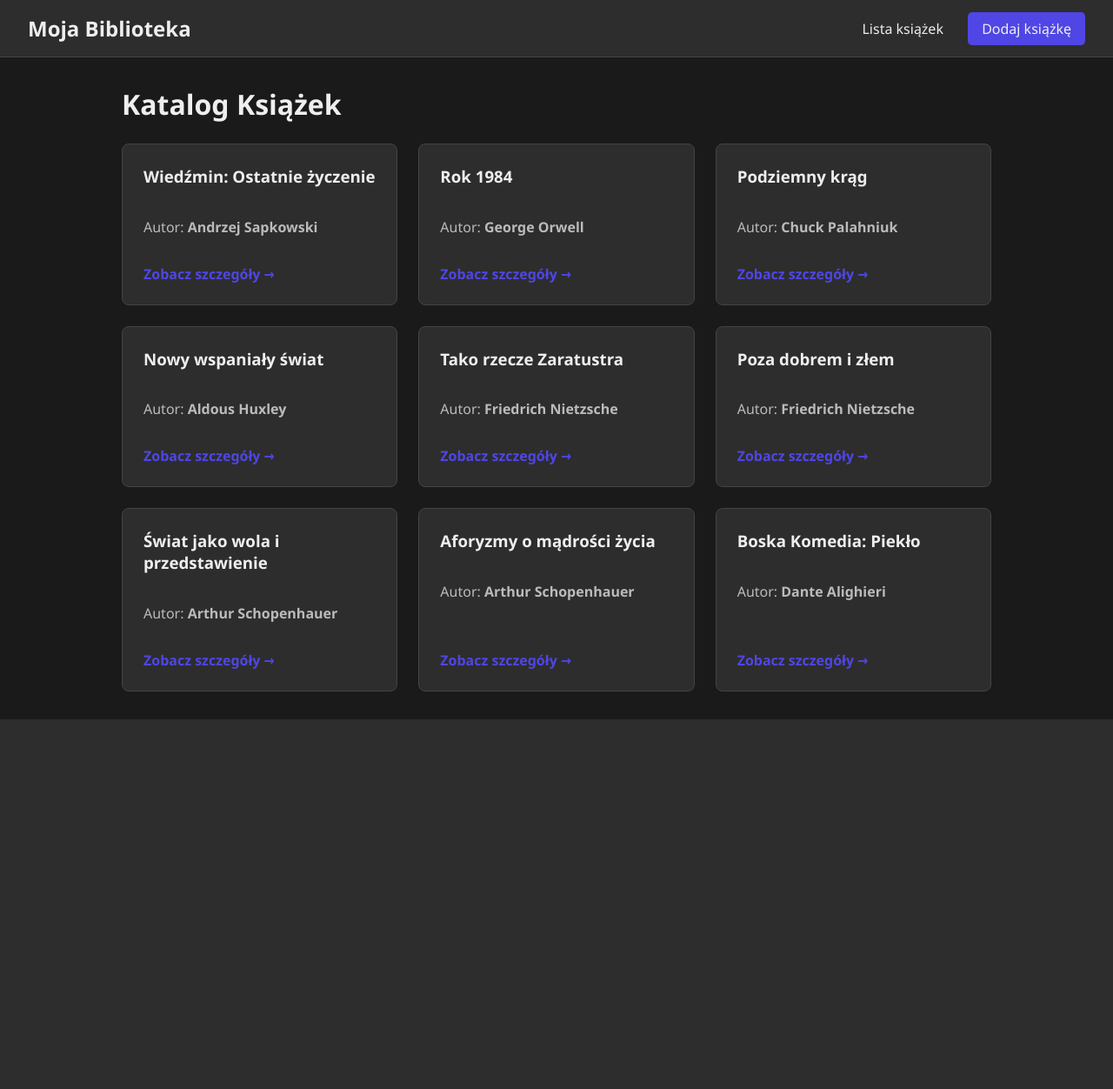
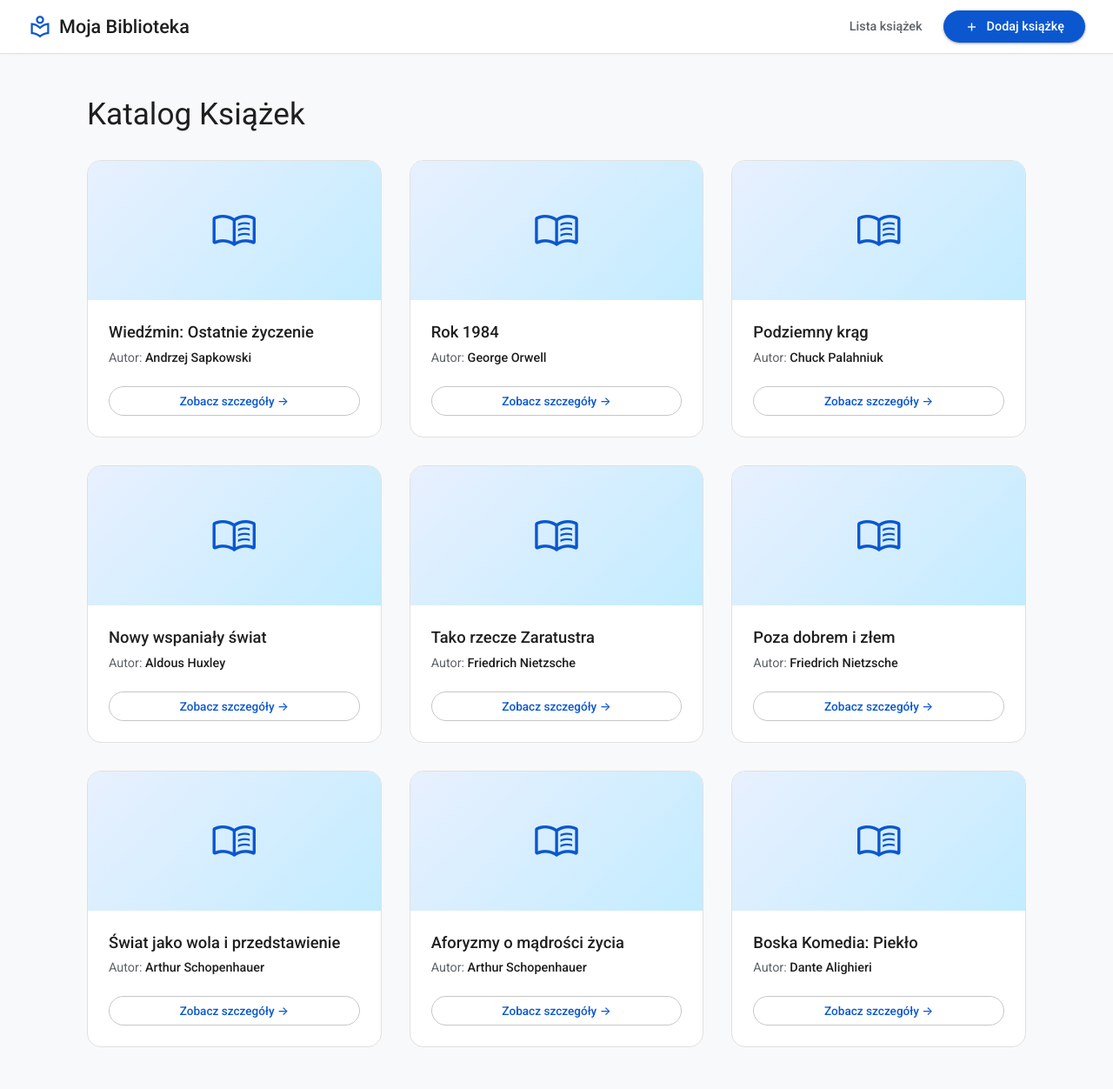
Before and after one commit to VD77608/projekt.VD77608.github.io, a Flask app: page / in a window 1280 px wide. Shown: the whole page at 87% size. Before the commit the page ends 827 px from the top, so only its background shows below. Run offline with Flask 3, Linux system fonts and the light colour scheme; data comes from the database, SQL or seed files in the repository.

Commit message:
Overhaul UI to Google-style Material 3 Design

```diff
--- a/static/style.css
+++ b/static/style.css
@@ -1,148 +1,330 @@
 :root {
-    --bg-color: #1a1a1a;
-    --card-bg: #2d2d2d;
-    --text-color: #eeeeee;
-    --accent-color: #4f46e5;      /* indigo */
-    --accent-hover: #4338ca;      /* darker indigo */
-    --border-color: #444444;
+    --bg-color: #f8f9fa;
+    --card-bg: #ffffff;
+    --text-primary: #1f1f1f;
+    --text-secondary: #5f6368;
+    --accent-color: #0b57d0;       /* Google Blue */
+    --accent-hover: #0842a0;       /* Darker Google Blue */
+    --border-color: #e0e0e0;
+    --outline-color: #747775;
 }
 
 body {
-    font-family: 'Segoe UI', Tahoma, Geneva, Verdana, sans-serif;
-    background-color: var(--bg-color);   /* #1a1a1a */
-    color: var(--text-color);            /* #eeeeee */
+    font-family: 'Roboto', -apple-system, BlinkMacSystemFont, 'Segoe UI', sans-serif;
+    background-color: var(--bg-color);
+    color: var(--text-primary);
     margin: 0;
     padding: 0;
+    -webkit-font-smoothing: antialiased;
 }
 
+/* Navbar Style (Google App Bar style) */
 .navbar {
-    background-color: var(--card-bg);      /* #2d2d2d */
+    background-color: var(--card-bg);
     display: flex;
     justify-content: space-between;
     align-items: center;
-    padding: 1rem 2rem;
+    padding: 0.75rem 2rem;
     border-bottom: 1px solid var(--border-color);
+    box-shadow: 0 1px 2px 0 rgba(60, 64, 67, 0.03);
 }
+
 .nav-brand {
-    font-size: 1.5rem;
-    font-weight: bold;
-    color: var(--text-color);
+    font-size: 1.35rem;
+    font-weight: 500;
+    color: var(--text-primary);
     text-decoration: none;
+    display: flex;
+    align-items: center;
+    gap: 0.5rem;
 }
-.nav-links a {
-    color: var(--text-color);
+
+.nav-logo-icon {
+    font-size: 28px;
+    color: var(--accent-color);
+}
+
+.nav-links {
+    display: flex;
+    align-items: center;
+    gap: 1.5rem;
+}
+
+.nav-links a:not(.btn-add) {
+    color: var(--text-secondary);
     text-decoration: none;
-    margin-left: 1.5rem;
+    font-weight: 500;
+    font-size: 0.9rem;
+    transition: color 0.2s;
 }
+
+.nav-links a:not(.btn-add):hover {
+    color: var(--text-primary);
+}
+
+/* Google-style Pill Button */
 .btn-add {
     background-color: var(--accent-color);
-    padding: 0.5rem 1rem;
-    border-radius: 5px;
-    transition: background 0.2s;
+    color: white !important;
+    text-decoration: none;
+    padding: 0.6rem 1.5rem;
+    border-radius: 100px;
+    font-weight: 500;
+    font-size: 0.9rem;
+    display: inline-flex;
+    align-items: center;
+    gap: 0.5rem;
+    box-shadow: 0 1px 2px 0 rgba(60, 64, 67, 0.3), 0 1px 3px 1px rgba(60, 64, 67, 0.15);
+    transition: background-color 0.2s, box-shadow 0.2s;
 }
+
 .btn-add:hover {
     background-color: var(--accent-hover);
+    box-shadow: 0 1px 3px 0 rgba(60, 64, 67, 0.3), 0 4px 8px 3px rgba(60, 64, 67, 0.15);
 }
 
-.container {
-    max-width: 1000px;
-    margin: 2rem auto;
-    padding: 0 1rem;
+.btn-icon {
+    font-size: 18px;
 }
 
+/* Layout Container */
+.container {
+    max-width: 1080px;
+    margin: 3rem auto;
+    padding: 0 1.5rem;
+}
+
+.container h1 {
+    font-size: 2.2rem;
+    font-weight: 400;
+    margin-bottom: 2rem;
+    color: var(--text-primary);
+}
+
+/* Google Play Books Card Grid */
 .books-grid {
     display: grid;
-    grid-template-columns: repeat(auto-fill, minmax(280px, 1fr));
-    gap: 1.5rem;
+    grid-template-columns: repeat(auto-fill, minmax(260px, 1fr));
+    gap: 2rem;
     margin-top: 1.5rem;
 }
+
 .book-card {
     background-color: var(--card-bg);
     border: 1px solid var(--border-color);
-    border-radius: 8px;
+    border-radius: 16px;
+    display: flex;
+    flex-direction: column;
+    overflow: hidden;
+    transition: box-shadow 0.2s, border-color 0.2s;
+}
+
+.book-card:hover {
+    border-color: #c4c7c5;
+    box-shadow: 0 4px 12px 0 rgba(60, 64, 67, 0.15);
+}
+
+.book-card-cover {
+    background: linear-gradient(135deg, #e8f0fe 0%, #c2ecff 100%);
+    height: 160px;
+    display: flex;
+    align-items: center;
+    justify-content: center;
+}
+
+.book-icon {
+    font-size: 54px;
+    color: var(--accent-color);
+}
+
+.book-card-info {
     padding: 1.5rem;
     display: flex;
     flex-direction: column;
+    flex-grow: 1;
 }
+
 .book-card h3 {
-    margin-top: 0;
+    margin: 0 0 0.5rem 0;
+    font-size: 1.15rem;
+    font-weight: 500;
+    line-height: 1.4;
+    color: var(--text-primary);
 }
+
 .author {
-    color: #bbb;
-    flex-grow: 1;     /* pushes the details link to the bottom */
+    color: var(--text-secondary);
+    font-size: 0.9rem;
+    margin: 0 0 1.5rem 0;
+    flex-grow: 1;
 }
+
+.author strong {
+    font-weight: 500;
+    color: var(--text-primary);
+}
+
+/* Google-style Outlined Card Button */
 .btn-details {
     color: var(--accent-color);
     text-decoration: none;
-    font-weight: bold;
-    margin-top: 1rem;
-}
-.btn-details:hover {
-    text-decoration: underline;
+    font-weight: 500;
+    font-size: 0.85rem;
+    border: 1px solid #c4c7c5;
+    padding: 0.5rem 1rem;
+    border-radius: 100px;
+    text-align: center;
+    transition: background-color 0.2s, border-color 0.2s;
 }
 
+.btn-details:hover {
+    text-decoration: none;
+    border-color: var(--accent-color);
+    background-color: rgba(11, 87, 208, 0.04);
+}
+
+/* Book Detail Page */
 .book-details {
     background-color: var(--card-bg);
-    padding: 2rem;
-    border-radius: 8px;
+    padding: 2.5rem;
+    border-radius: 24px;
     border: 1px solid var(--border-color);
-}
-.btn-back {
-    color: #bbb;
-    text-decoration: none;
-    display: inline-block;
-    margin-bottom: 1rem;
-}
-.author-large {
-    font-size: 1.2rem;
-    color: #ccc;
-}
-.description {
-    line-height: 1.6;
-    color: #ddd;
+    box-shadow: 0 1px 2px 0 rgba(60, 64, 67, 0.05);
 }
 
+.btn-back {
+    color: var(--text-secondary);
+    text-decoration: none;
+    display: inline-flex;
+    align-items: center;
+    font-weight: 500;
+    font-size: 0.9rem;
+    margin-bottom: 2rem;
+    transition: color 0.2s;
+}
+
+.btn-back:hover {
+    color: var(--text-primary);
+}
+
+.book-details h1 {
+    font-size: 2.5rem;
+    font-weight: 400;
+    margin: 0 0 0.5rem 0;
+}
+
+.author-large {
+    font-size: 1.15rem;
+    color: var(--text-secondary);
+    margin: 0 0 2rem 0;
+}
+
+hr {
+    border: none;
+    height: 1px;
+    background-color: var(--border-color);
+    margin: 2rem 0;
+}
+
+.book-details h3 {
+    font-size: 1.1rem;
+    font-weight: 500;
+    margin: 0 0 1rem 0;
+    color: var(--text-primary);
+}
+
+.description {
+    line-height: 1.65;
+    color: #3c4043;
+    font-size: 1rem;
+    margin: 0;
+}
+
+/* Add Book Form Page */
 .project-form {
     background-color: var(--card-bg);
-    padding: 2rem;
-    border-radius: 8px;
+    padding: 2.5rem;
+    border-radius: 24px;
     border: 1px solid var(--border-color);
     max-width: 600px;
+    margin: 0 auto;
+    box-shadow: 0 1px 2px 0 rgba(60, 64, 67, 0.05);
 }
+
 .form-group {
-    margin-bottom: 1.5rem;
+    margin-bottom: 1.75rem;
 }
+
 .form-group label {
     display: block;
     margin-bottom: 0.5rem;
+    font-size: 0.9rem;
+    font-weight: 500;
+    color: var(--text-primary);
 }
+
+/* Material 3 Outlined Input Fields */
 .form-group input, .form-group textarea {
     width: 100%;
-    padding: 0.75rem;
-    background-color: var(--bg-color);   /* dark inset fields */
-    border: 1px solid var(--border-color);
-    color: var(--text-color);
-    border-radius: 4px;
+    padding: 0.85rem 1rem;
+    background-color: var(--card-bg);
+    border: 1px solid var(--outline-color);
+    color: var(--text-primary);
+    border-radius: 8px;
+    font-size: 1rem;
     box-sizing: border-box;
+    font-family: inherit;
+    transition: border-color 0.15s, box-shadow 0.15s;
 }
+
+.form-group input::placeholder, .form-group textarea::placeholder {
+    color: var(--text-secondary);
+    opacity: 0.8;
+}
+
+.form-group input:focus, .form-group textarea:focus {
+    border: 2px solid var(--accent-color);
+    box-shadow: 0 0 0 1px var(--accent-color);
+    padding: calc(0.85rem - 1px) calc(1rem - 1px);
+    outline: none;
+}
+
+/* Form Action Buttons */
 .btn-submit {
     background-color: var(--accent-color);
     color: white;
     border: none;
-    padding: 0.75rem 1.5rem;
+    padding: 0.85rem 1.5rem;
     font-size: 1rem;
-    border-radius: 4px;
+    font-weight: 500;
+    border-radius: 100px;
     cursor: pointer;
-    width: 100%;    /* full-width button */
+    width: 100%;
+    transition: background-color 0.2s, box-shadow 0.2s;
+    box-shadow: 0 1px 2px 0 rgba(60, 64, 67, 0.3), 0 1px 3px 1px rgba(60, 64, 67, 0.15);
 }
+
 .btn-submit:hover {
     background-color: var(--accent-hover);
+    box-shadow: 0 1px 3px 0 rgba(60, 64, 67, 0.3), 0 4px 8px 3px rgba(60, 64, 67, 0.15);
 }
 
+/* Google-style Alert banner */
 .alert {
-    background-color: #ef4444;   /* red-500 */
-    color: white;
-    padding: 1rem;
-    border-radius: 4px;
-    margin-bottom: 1rem;
+    background-color: #fdeded;
+    color: #5f2120;
+    border: 1px solid #f5c2c2;
+    padding: 1rem 1.25rem;
+    border-radius: 8px;
+    margin-bottom: 2rem;
+    font-size: 0.9rem;
+    font-weight: 500;
+    display: flex;
+    align-items: center;
+    gap: 0.75rem;
 }
+
+.alert-icon {
+    color: #ef4444;
+    font-size: 20px;
+}
--- a/templates/base.html
+++ b/templates/base.html
@@ -4,19 +4,32 @@
     <meta charset="UTF-8">
     <meta name="viewport" content="width=device-width, initial-scale=1.0">
     <title>{% block title %} {% endblock %} - LubimyCzytać Projekt</title>
+    <link rel="preconnect" href="https://fonts.googleapis.com">
+    <link rel="preconnect" href="https://fonts.gstatic.com" crossorigin>
+    <link href="https://fonts.googleapis.com/css2?family=Roboto:wght@300;400;500;700&display=swap" rel="stylesheet">
+    <link href="https://fonts.googleapis.com/css2?family=Material+Symbols+Outlined:opsz,wght,FILL,GRAD@24,400,0,0" rel="stylesheet">
     <link rel="stylesheet" href="{{ url_for('static', filename='style.css') }}">
 </head>
 <body>
     <nav class="navbar">
-        <a href="{{ url_for('index') }}" class="nav-brand">Moja Biblioteka</a>
+        <a href="{{ url_for('index') }}" class="nav-brand">
+            <span class="material-symbols-outlined nav-logo-icon">local_library</span>
+            Moja Biblioteka
+        </a>
         <div class="nav-links">
             <a href="{{ url_for('index') }}">Lista książek</a>
-            <a href="{{ url_for('add_book') }}" class="btn-add">Dodaj książkę</a>
+            <a href="{{ url_for('add_book') }}" class="btn-add">
+                <span class="material-symbols-outlined btn-icon">add</span>
+                Dodaj książkę
+            </a>
         </div>
     </nav>
     <div class="container">
         {% for message in get_flashed_messages() %}
-            <div class="alert">{{ message }}</div>
+            <div class="alert">
+                <span class="material-symbols-outlined alert-icon">info</span>
+                {{ message }}
+            </div>
         {% endfor %}
         {% block content %} {% endblock %}
     </div>
--- a/templates/index.html
+++ b/templates/index.html
@@ -7,9 +7,14 @@
     <div class="books-grid">
         {% for book in books %}
             <div class="book-card">
-                <h3>{{ book['title'] }}</h3>
-                <p class="author">Autor: <strong>{{ book['author'] }}</strong></p>
-                <a href="{{ url_for('book_details', book_id=book['id']) }}" class="btn-details">Zobacz szczegóły &rarr;</a>
+                <div class="book-card-cover">
+                    <span class="material-symbols-outlined book-icon">menu_book</span>
+                </div>
+                <div class="book-card-info">
+                    <h3>{{ book['title'] }}</h3>
+                    <p class="author">Autor: <strong>{{ book['author'] }}</strong></p>
+                    <a href="{{ url_for('book_details', book_id=book['id']) }}" class="btn-details">Zobacz szczegóły &rarr;</a>
+                </div>
             </div>
         {% endfor %}
     </div>
```
